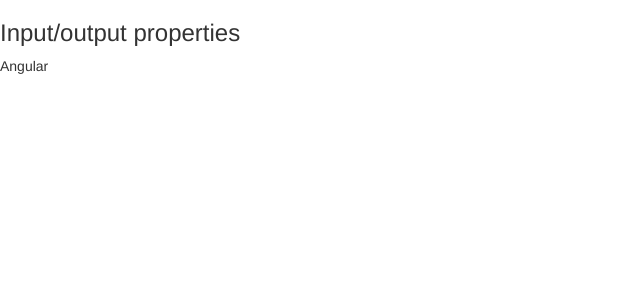
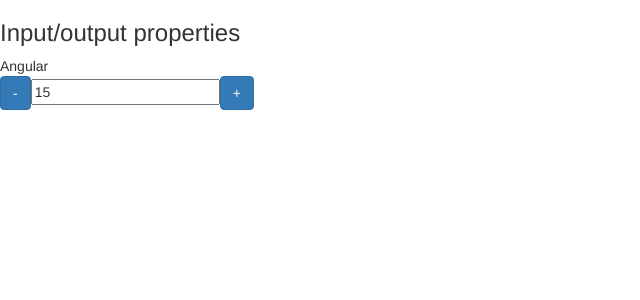
Before and after one commit to ayslanmarqs/angular, an Angular app in the folder data-binding/: page / in a window 1280 px wide. Shown: the top 300 px of the page, without its empty margins (0-640 px from the left). Built offline with nearby package versions, Linux system fonts and the light colour scheme.

Commit message:
Aula de ouput properties

```diff
--- a/data-binding/src/app/app.module.ts
+++ b/data-binding/src/app/app.module.ts
@@ -5,12 +5,14 @@
 import { AppComponent } from './app.component';
 import { DataBindingComponent } from './data-binding/data-binding.component';
 import { InputPropertyComponent } from './input-property/input-property.component';
+import { OutputPropertyComponent } from './output-property/output-property.component';
 
 @NgModule({
   declarations: [
     AppComponent,
     DataBindingComponent,
-    InputPropertyComponent
+    InputPropertyComponent,
+    OutputPropertyComponent
   ],
   imports: [
     BrowserModule,
--- a/data-binding/src/app/data-binding/data-binding.component.html
+++ b/data-binding/src/app/data-binding/data-binding.component.html
@@ -96,5 +96,8 @@
     <h3>Input/output properties</h3>
 
     <app-curso [nome]="nomeDoCurso"></app-curso>
+
+    <contador [valor]="valorInicial"
+      (mudouValor)="onMudouValor($event)" ></contador>
   </article>
 </section>
--- a/data-binding/src/app/data-binding/data-binding.component.ts
+++ b/data-binding/src/app/data-binding/data-binding.component.ts
@@ -25,6 +25,8 @@
   isMouseOver: boolean = false;
 
   nomeDoCurso: string = "Angular";
+  valorInicial = 15;
+
   salvarValor(valor) {
     this.valorSalvo = valor;
   }
@@ -50,6 +52,10 @@
     this.valorAtual = (<HTMLInputElement>evento.target).value;
   }
 
+  onMudouValor(evento) {
+    console.log(evento.novoValor);
+  }
+
   constructor() { }
 
   ngOnInit() {
--- /dev/null
+++ b/data-binding/src/app/output-property/output-property.component.html
@@ -0,0 +1,5 @@
+<div>
+  <button class="btn btn-primary" (click)="decrementar()">-</button>
+  <input type="text" [value]="valor" readonly>
+  <button class="btn btn-primary" (click)="incrementar()">+</button>
+</div>
--- /dev/null
+++ b/data-binding/src/app/output-property/output-property.component.ts
@@ -0,0 +1,29 @@
+import { Component, OnInit, Input, EventEmitter, Output } from '@angular/core';
+
+@Component({
+  selector: 'contador',
+  templateUrl: './output-property.component.html',
+  styleUrls: ['./output-property.component.css']
+})
+export class OutputPropertyComponent implements OnInit {
+
+  @Input() valor: number = 0;
+
+  @Output() mudouValor = new EventEmitter();
+
+  incrementar() {
+    this.valor++;
+    this.mudouValor.emit({novoValor: this.valor});
+  }
+
+  decrementar() {
+    this.valor--;
+    this.mudouValor.emit({novoValor: this.valor});
+  }
+
+  constructor() { }
+
+  ngOnInit() {
+  }
+
+}
```
Also changed, not shown: data-binding/src/app/output-property/output-property.component.css (added), 1 other file (tests, documents, lock files or other folders).
